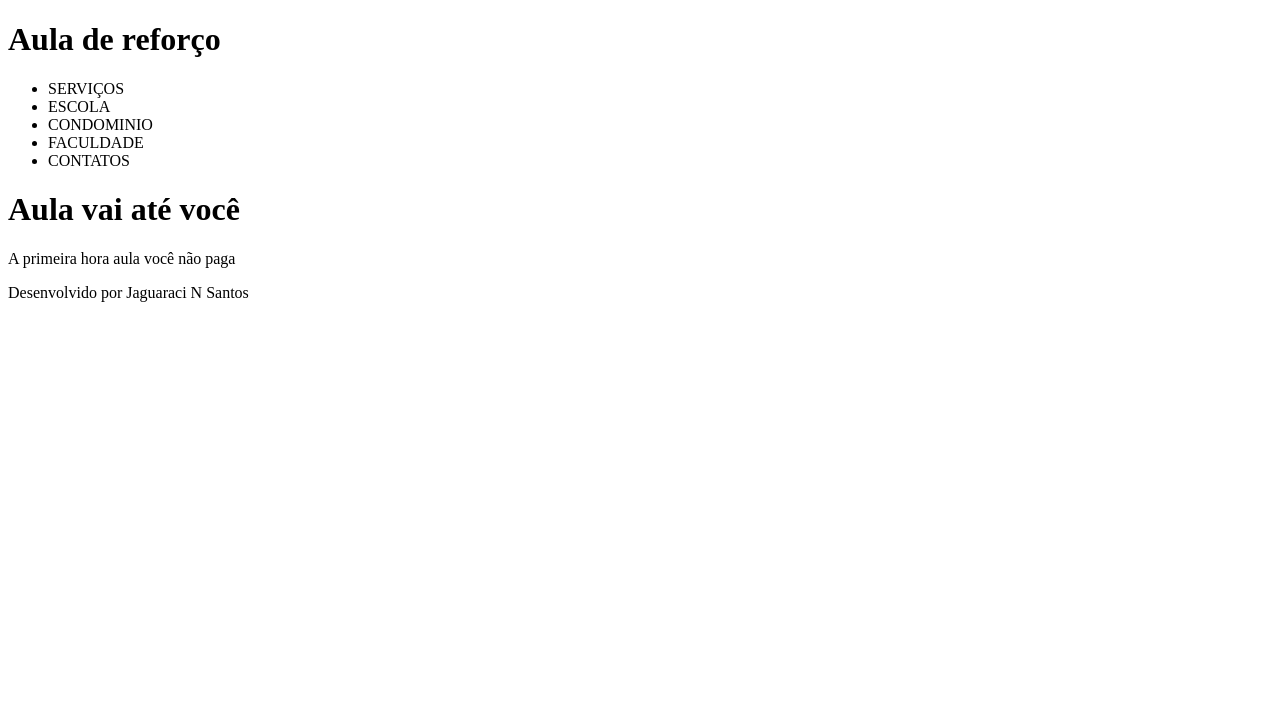
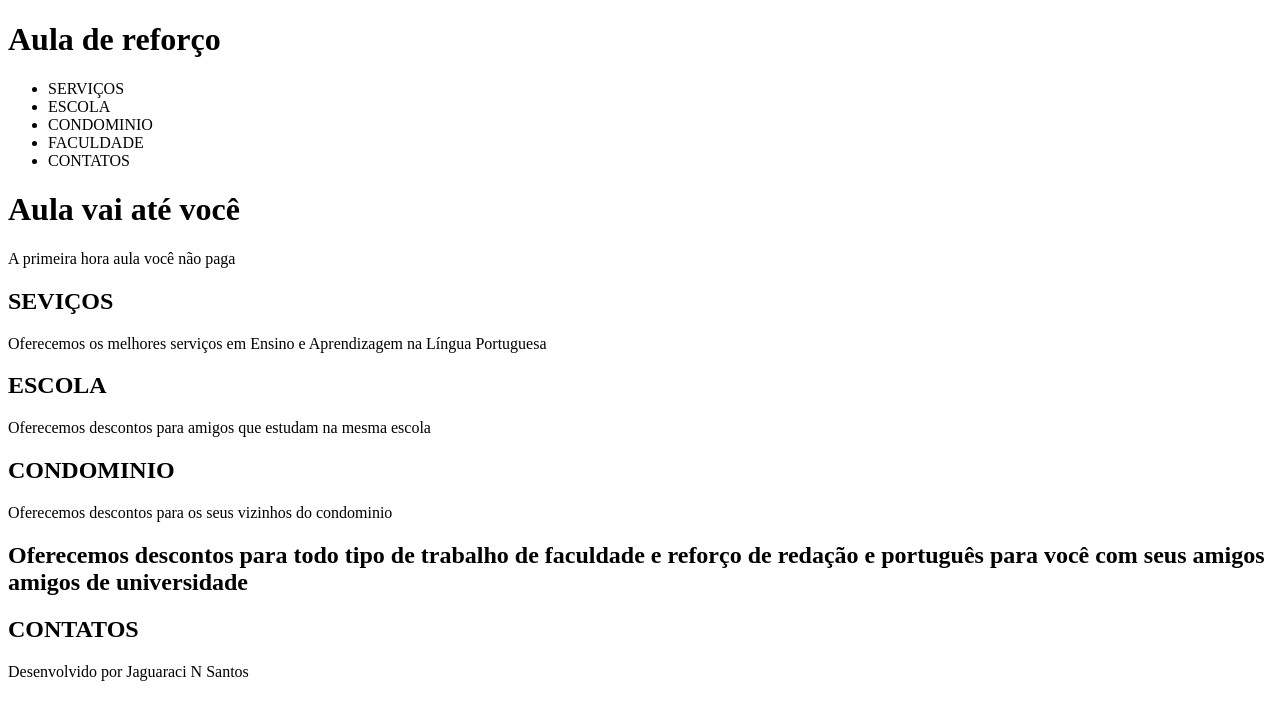
Before and after one commit to JAGUARACI/Site1, a plain HTML site: page index.html in a window 1280 px wide. Drawn offline with Linux system fonts and the light colour scheme.

Commit message:
Adicionado menus

```diff
--- a/index.html
+++ b/index.html
@@ -27,6 +27,32 @@
         <p>A primeira hora aula você não paga</p>
     </header>
 
+    <section id="serviços">
+        <h2>SEVIÇOS</h2>
+        <P>Oferecemos os melhores serviços em Ensino e
+            Aprendizagem na Língua Portuguesa</P>
+    </section>
+
+    <section id="escola">
+        <h2>ESCOLA</h2>
+        <P>Oferecemos descontos para amigos que estudam na mesma escola</P>
+    </section>
+
+    <section id="condominio">
+        <h2> CONDOMINIO</h2>
+        <P>Oferecemos descontos para os seus vizinhos do condominio</P>
+    </section>
+
+    <section id="faculdade">
+        <h2>Oferecemos descontos para todo tipo de trabalho de
+            faculdade e reforço de redação e português para você com seus amigos amigos de universidade</h2>
+    </section>
+
+    <section id="contatos">
+        <h2>CONTATOS</h2>
+        <P></P>
+    </section>
+
     <footer>
         <p>Desenvolvido por Jaguaraci N Santos</p>
     </footer>
```
